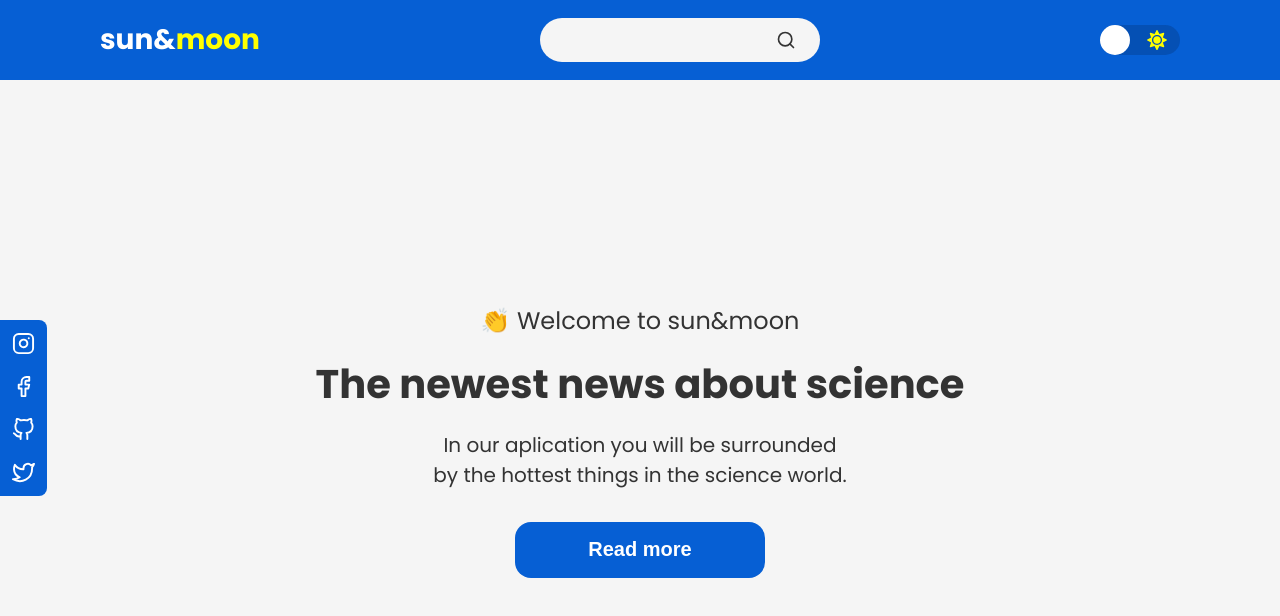
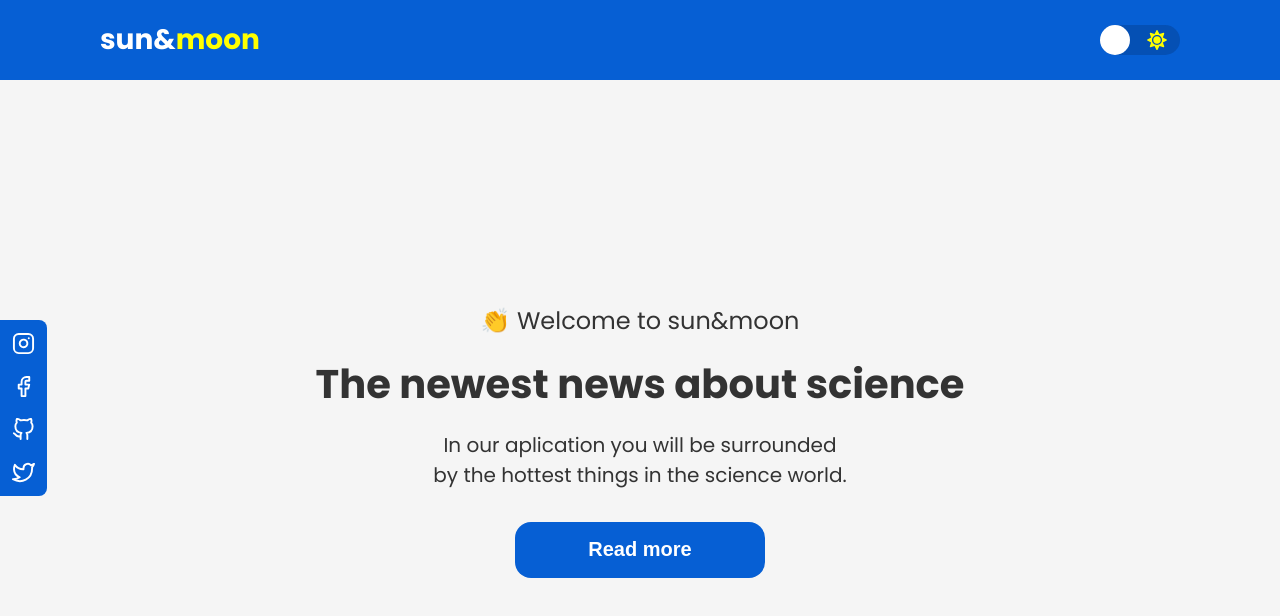
Before and after one commit to joaogkvalho/Sun-Moon, a React (Create React App) app: page / in a window 1280 px wide. Shown: the top 616 px of the page. Built offline with nearby package versions, Linux system fonts and the light colour scheme.

Commit message:
bugs correction

```diff
--- a/src/components/Header/index.tsx
+++ b/src/components/Header/index.tsx
@@ -1,5 +1,5 @@
 import { useContext } from 'react'
-import { Container, Content, SearchInput } from "./styles";
+import { Container, Content } from "./styles";
 import { FaMoon, FaSun} from 'react-icons/fa'
 import { FiSearch } from 'react-icons/fi'
 import Switch from 'react-switch'
@@ -18,11 +18,6 @@ export function Header({ toggleTheme }: HeaderProps){
             <Content>
                     <h1>sun&amp;<span>moon</span></h1>
 
-                    <SearchInput>
-                        <input type="text" />
-                        <FiSearch />
-                    </SearchInput>
-
                     <Switch
                         onChange={toggleTheme}
                         checked={title === 'dark'}
--- a/src/components/Header/styles.ts
+++ b/src/components/Header/styles.ts
@@ -32,38 +32,3 @@ export const Content = styled.div`
         margin: 5px 12px;
     }
 `
-
-export const SearchInput = styled.div`
-    @media screen and (max-width: 800px){
-        display: none;
-    }
-
-    display: flex;
-    align-items: center;
-    justify-content: space-between;
-
-    width: 280px;
-    height: 2.75rem;
-    padding: 12px;
-
-    background: ${props => props.theme.colors.searchInputBg};
-    border-radius: 30px;
-
-    input{
-        padding: 10px;
-
-        background: transparent;
-        border: 0;
-        outline: none;
-
-        color: ${props => props.theme.colors.searchInputText};
-    }
-
-    svg{
-        width: 20px;
-        height: 20px;
-        color: ${props => props.theme.colors.searchInputText};
-
-        cursor: pointer;
-    }
-`
```
